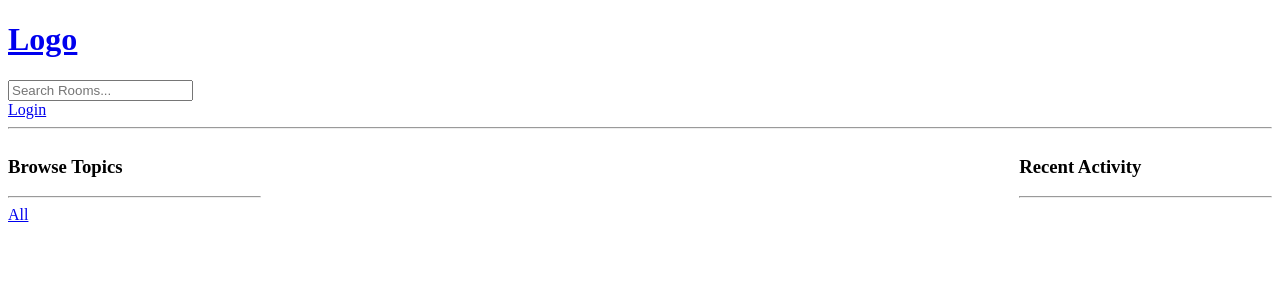
After one commit to isreednc/Study_Bud, a Django app: template base/templates/base/profile.html in a window 1280 px wide. The commit adds this page. Shown: the top 300 px of the page. Run offline with Django 5.2, Linux system fonts and the light colour scheme; the template is opened without the code that fills it, so the values that code supplies are empty.

Commit message:
Add user profile 3:47:01

```diff
--- a/base/templates/base/feed_component.html
+++ b/base/templates/base/feed_component.html
@@ -5,7 +5,7 @@
             <a href="{% url 'update-room' room.id %}">Edit</a>
             <a href="{% url 'delete-room' room.id %}">Delete</a>
         {% endif %}
-        <span>@{{room.host.username}}</span>
+        <a href="{% url 'user-profile' room.host.id %}">@{{room.host.username}}</a>
         <h5>{{room.id}} -- <a href="{% url 'room' room.id %}">{{room.name}}</a></h5>
         <small>{{room.topic.name}}</small>
         <hr>
--- /dev/null
+++ b/base/templates/base/profile.html
@@ -0,0 +1,26 @@
+{% extends 'main.html' %}
+
+{% block content %}
+
+<style>
+    .profile-container{
+        display: grid;
+        grid-template-columns: 1fr 3fr 1fr;
+    }
+</style>
+
+<div class="profile-container">
+    <div>
+        {% include 'base/topics_component.html' %}
+    </div>
+
+    <div>
+        <h1>{{user.username}}</h1>
+    </div>
+
+    <div>
+        {% include 'base/activity_component.html' %}
+    </div>
+
+</div>
+{% endblock content %}
--- a/base/urls.py
+++ b/base/urls.py
@@ -9,6 +9,7 @@
 
     path('', views.home, name="home"),
     path('room/<str:pk>/', views.room, name="room"),
+    path('profile/<str:pk>/', views.userProfile, name="user-profile"),
 
     path('create-room/', views.createRoom, name="create-room"),
     path('update-room/<str:pk>', views.updateRoom, name="update-room"),
--- a/base/views.py
+++ b/base/views.py
@@ -96,6 +96,11 @@
     context = {'room': room, 'room_messages': room_messages, 'participants': participants}
     return render(request, 'base/room.html', context)
 
+def userProfile(request, pk):
+    user = User.objects.get(id=pk)
+    context = {'user': user}
+    return render(request, 'base/profile.html', context)
+
 @login_required(login_url='login')
 def createRoom(request):
     form = RoomForm()
```
